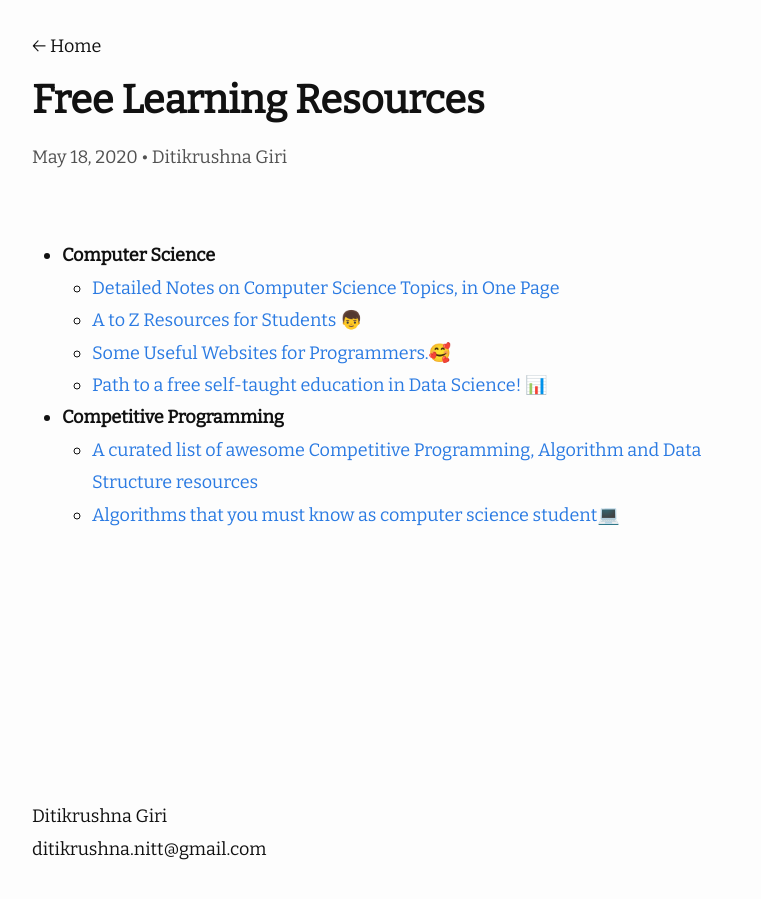
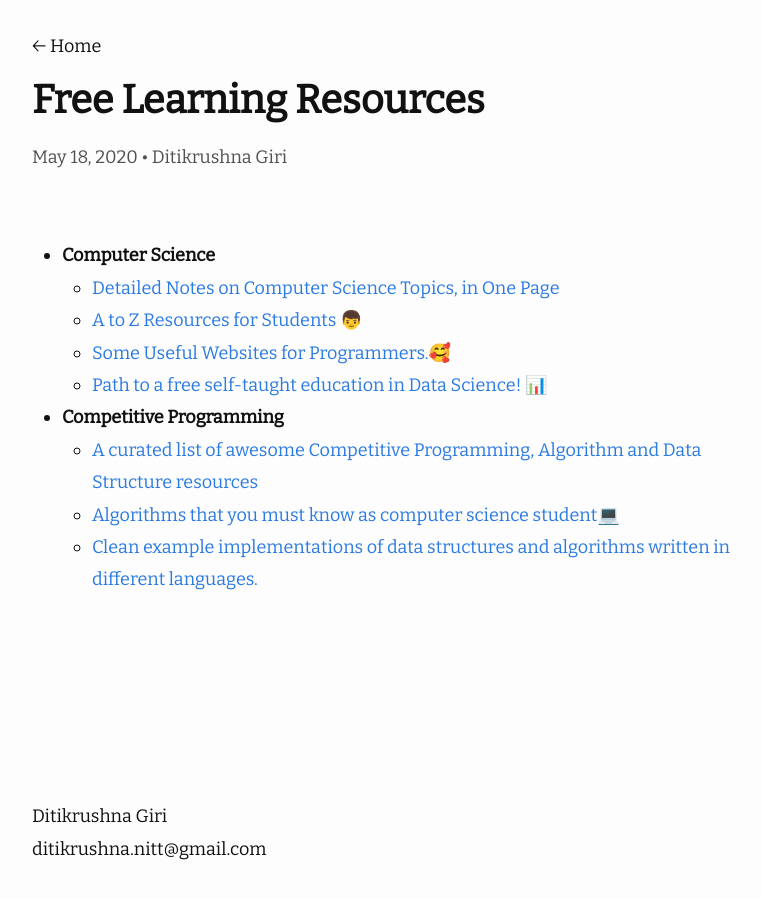
Before and after one commit to ditikrushna/eNotes, a Jekyll site: the page built from _posts/2020-05-18-Free learning resources.md, in a window 1280 px wide. Shown: the whole page, without its empty margins (238-999 px from the left). Built offline with Jekyll 4.4.1, drawn with Linux system fonts in a browser that asks for light colours; nearby versions of some CDN libraries.

Commit message:
Update 2020-05-18-Free learning resources.md

```diff
--- a/_posts/2020-05-18-Free learning resources.md
+++ b/_posts/2020-05-18-Free learning resources.md
@@ -14,3 +14,4 @@ author: "Ditikrushna Giri"
 - **Competitive Programming**
 	 - [ A curated list of awesome Competitive Programming, Algorithm and Data Structure resources](https://github.com/ditikrushna/awesome-competitive-programming)
 	 - [Algorithms that you must know as computer science student💻 ](https://github.com/ditikrushna/cs-algorithms)
+	 - [Clean example implementations of data structures and algorithms written in different languages.](https://github.com/ditikrushna/al-go-rithms)
```
